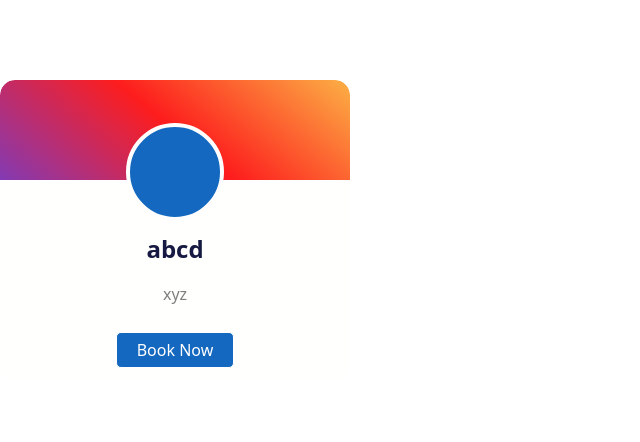
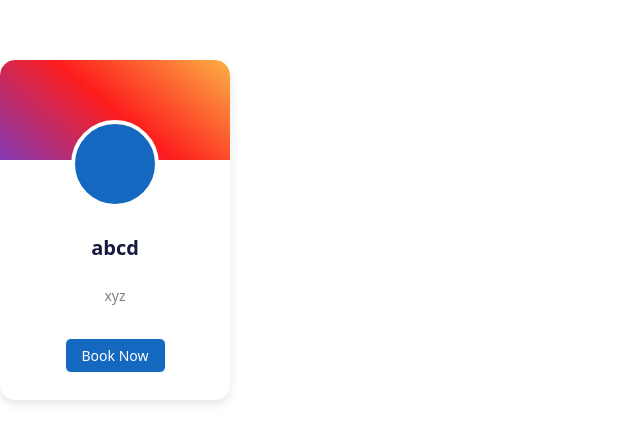
Before and after one commit to kartikeya-kash/QuickCourt_Personal, a React (Vite) app: page /facility in a window 1280 px wide. Shown: the part 170-612 px from the top of the page, without its empty margins (0-640 px from the left). Built offline with nearby package versions, Linux system fonts and the light colour scheme; the HTML template or start-up script is replaced by a standard one.

Commit message:
card design changes

```diff
--- a/src/pages/components/facilitycard.jsx
+++ b/src/pages/components/facilitycard.jsx
@@ -9,10 +9,10 @@ const Card = ({ name, location }) => {
         <div className="card-info">
           <span>{name}</span>
           <p>{location}</p>
+          <a href="#" className="button">
+            Book Now
+          </a>
         </div>
-        <a href="#" className="button">
-          Book Now
-        </a>
       </div>
     </StyledWrapper>
   );
@@ -20,29 +20,30 @@ const Card = ({ name, location }) => {
 
 const StyledWrapper = styled.div`
   .card {
-    width: 350px;
-    height: 300px;
+    width: 200px; /* reduced size */
+    height: 300px; /* let content decide height */
     display: flex;
     flex-direction: column;
     align-items: center;
-    justify-content: center;
+    padding: 20px 15px;
     text-align: center;
-    gap: 10px;
+    gap: 15px;
     background-color: #fffffe;
     border-radius: 15px;
     position: relative;
     overflow: hidden;
+    box-shadow: 0 4px 10px rgba(0, 0, 0, 0.1);
   }
 
   .card::before {
     content: "";
-    width: 350px;
+    width: 100%;
     height: 100px;
     position: absolute;
     top: 0;
+    left: 0;
     border-top-left-radius: 15px;
     border-top-right-radius: 15px;
-    border-bottom: 3px solid #fefefe;
     background: linear-gradient(
       40deg,
       rgba(131, 58, 180, 1) 0%,
@@ -57,65 +58,58 @@ const StyledWrapper = styled.div`
   }
 
   .image {
-    width: 90px;
-    height: 90px;
+    width: 80px;
+    height: 80px;
     background-color: #1468bf;
     border-radius: 50%;
     border: 4px solid #fefefe;
-    margin-top: 30px;
-    transition: all 0.5s ease;
+    margin-top: 40px;
+    transition: transform 0.5s ease;
   }
 
   .card-info {
     display: flex;
     flex-direction: column;
     align-items: center;
-    gap: 15px;
-    transition: all 0.5s ease;
+    gap: 8px;
+    margin-top: 10px;
   }
 
   .card-info span {
     font-weight: 600;
-    font-size: 24px;
+    font-size: 20px;
     color: #161a42;
-    margin-top: 15px;
-    line-height: 5px;
   }
 
   .card-info p {
     color: rgba(0, 0, 0, 0.5);
+    font-size: 14px;
   }
 
   .button {
+    margin-top: 10px;
     text-decoration: none;
     background-color: #1468bf;
     color: white;
-    padding: 5px 20px;
-    border-radius: 5px;
+    padding: 6px 16px;
+    border-radius: 6px;
     border: 1px solid white;
-    transition: all 0.5s ease;
+    transition: all 0.3s ease;
+    font-size: 14px;
   }
 
+  /* Hover Effects */
   .card:hover::before {
-    width: 350px;
-    height: 300px;
-    border-bottom: none;
-    border-bottom-left-radius: 15px;
-    border-bottom-right-radius: 15px;
-    transform: scale(0.95);
-  }
-
-  .card:hover .card-info {
-    transform: translate(0%, -25%);
+    height: 100%;
   }
 
   .card:hover .image {
-    transform: scale(2) translate(-60%, -40%);
+    transform: scale(1.2); /* keep circle round */
   }
 
   .button:hover {
     background-color: #ec9c12ff;
-    transform: scale(1.1);
+    transform: scale(1.05);
   }
 `;
 
```
